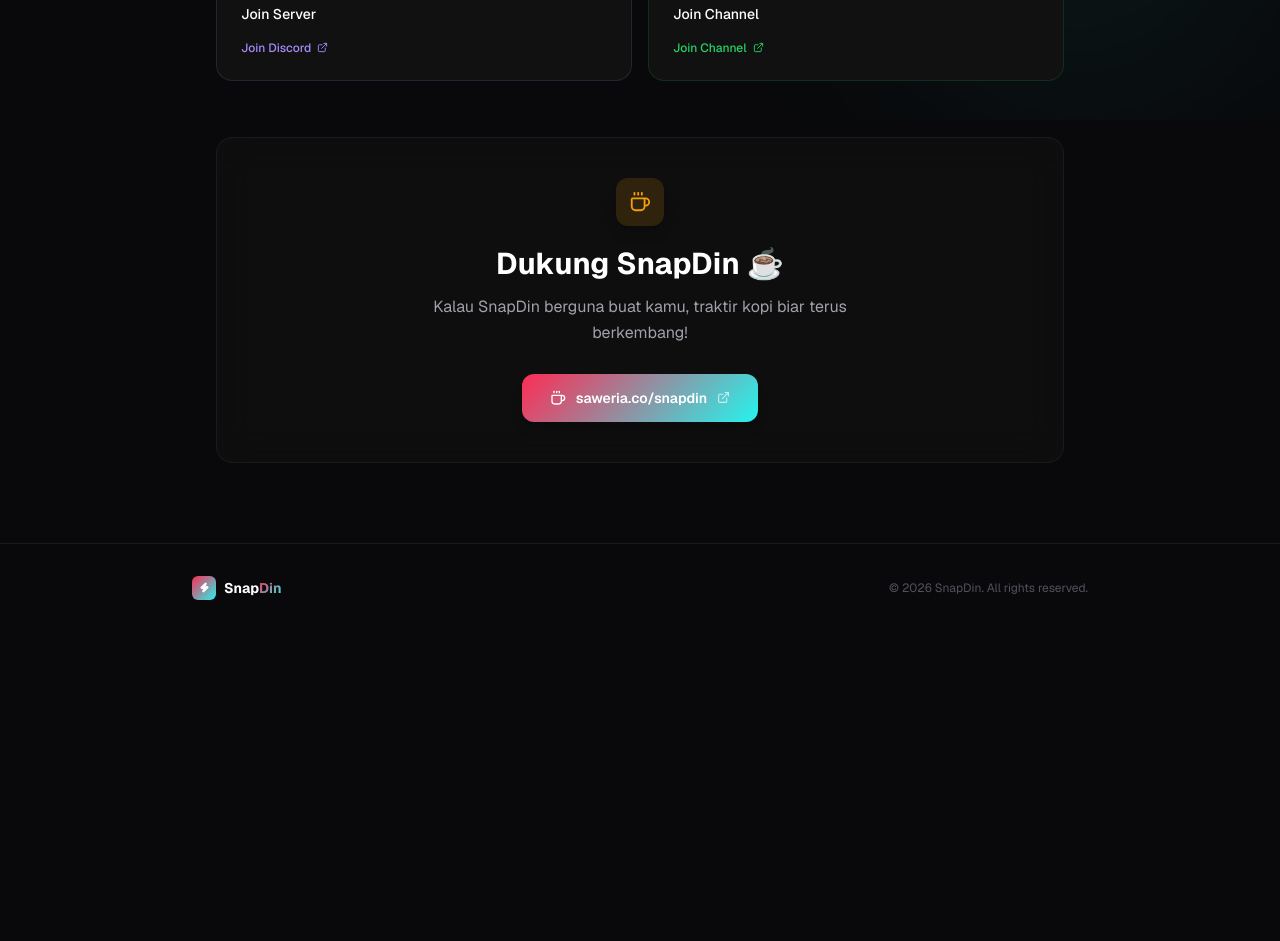
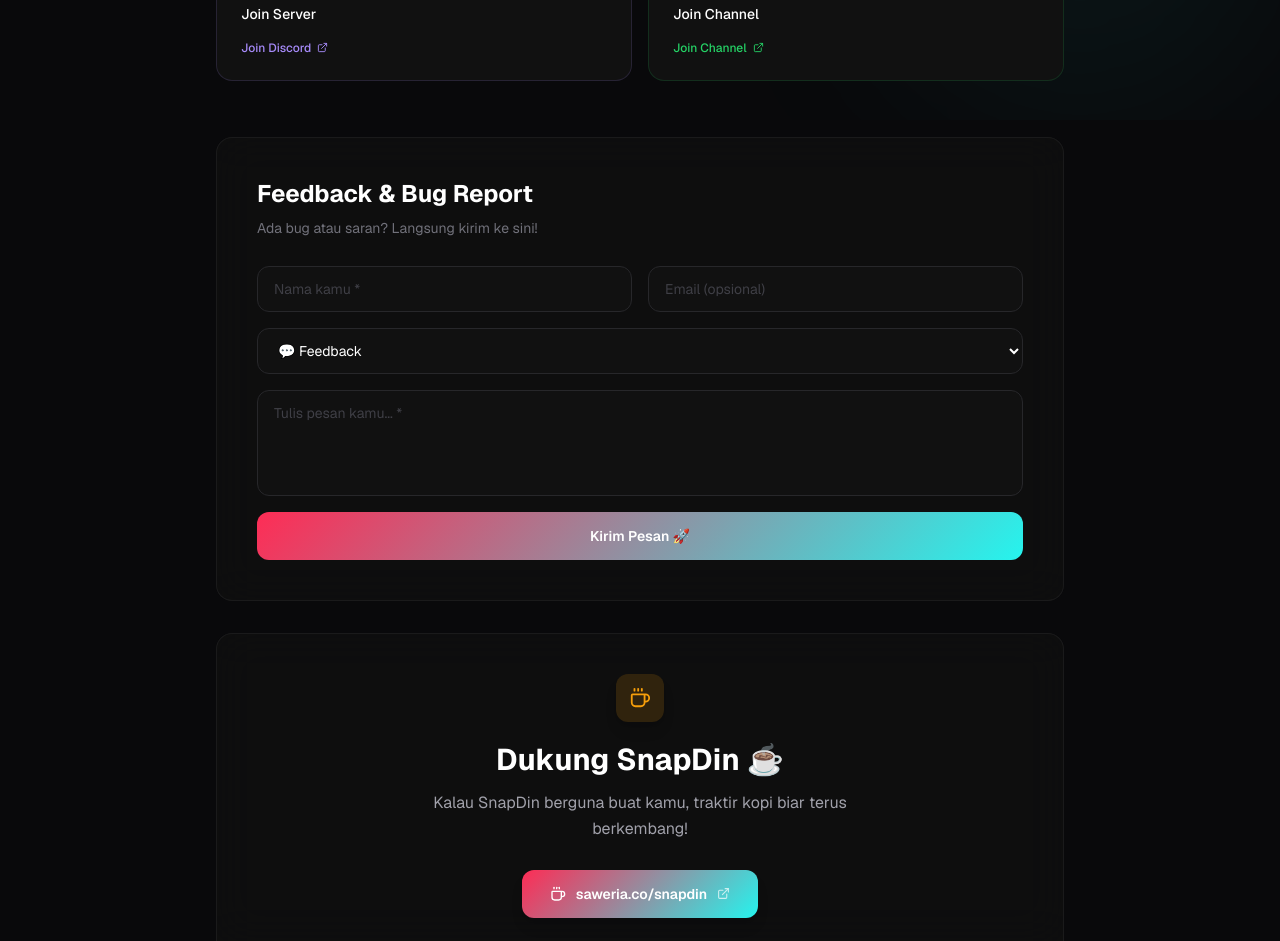
Before and after one commit to adinnur890/snaptik-din, a Next.js app: page /contact in a window 1280 px wide. Shown: the part 680-1621 px from the top of the page. Before the commit the page ends 1312 px from the top, so only its background shows below. Built offline with nearby package versions, Linux system fonts and the light colour scheme.

Commit message:
feat: add feedback & bug report form with Discord webhook

```diff
--- /dev/null
+++ b/src/app/api/feedback/route.js
@@ -0,0 +1,41 @@
+import { NextResponse } from 'next/server';
+
+export async function POST(request) {
+  try {
+    const { name, email, type, message } = await request.json();
+
+    if (!name || !message) {
+      return NextResponse.json({ error: 'Name and message are required.' }, { status: 400 });
+    }
+
+    const webhookUrl = process.env.DISCORD_WEBHOOK_URL;
+    if (!webhookUrl) {
+      return NextResponse.json({ error: 'Webhook not configured.' }, { status: 500 });
+    }
+
+    const typeEmoji = { feedback: '💬', bug: '🐛', suggestion: '💡', other: '📩' };
+    const emoji = typeEmoji[type] || '📩';
+
+    await fetch(webhookUrl, {
+      method: 'POST',
+      headers: { 'Content-Type': 'application/json' },
+      body: JSON.stringify({
+        embeds: [{
+          title: `${emoji} ${type?.toUpperCase() || 'MESSAGE'} dari SnapDin`,
+          color: type === 'bug' ? 0xFE2C55 : type === 'suggestion' ? 0xa78bfa : 0x25F4EE,
+          fields: [
+            { name: '👤 Nama', value: name, inline: true },
+            { name: '📧 Email', value: email || 'Tidak diisi', inline: true },
+            { name: '💬 Pesan', value: message },
+          ],
+          timestamp: new Date().toISOString(),
+          footer: { text: 'SnapDin Feedback System' },
+        }],
+      }),
+    });
+
+    return NextResponse.json({ success: true });
+  } catch (err) {
+    return NextResponse.json({ error: err.message }, { status: 500 });
+  }
+}
--- a/src/app/contact/page.js
+++ b/src/app/contact/page.js
@@ -1,7 +1,8 @@
 "use client";
 
+import { useState } from "react";
 import { motion } from "framer-motion";
-import { ArrowLeft, Mail, MessageCircle, Send, ExternalLink, Zap, Coffee } from "lucide-react";
+import { ArrowLeft, Mail, MessageCircle, Send, ExternalLink, Zap, Coffee, AlertCircle, CheckCircle } from "lucide-react";
 import Link from "next/link";
 
 const fadeUp = (delay = 0) => ({
@@ -59,6 +60,103 @@
     disabled: false,
   },
 ];
+
+function FeedbackForm() {
+  const [form, setForm] = useState({ name: '', email: '', type: 'feedback', message: '' });
+  const [status, setStatus] = useState(null);
+
+  const handleSubmit = async (e) => {
+    e.preventDefault();
+    setStatus('loading');
+    try {
+      const res = await fetch('/api/feedback', {
+        method: 'POST',
+        headers: { 'Content-Type': 'application/json' },
+        body: JSON.stringify(form),
+      });
+      if (!res.ok) throw new Error();
+      setStatus('success');
+      setForm({ name: '', email: '', type: 'feedback', message: '' });
+    } catch {
+      setStatus('error');
+    }
+  };
+
+  const inputClass = "w-full bg-[#111111] border border-[#27272A] rounded-xl px-4 py-3 text-sm text-white placeholder-[#3F3F46] focus:outline-none focus:border-[#FE2C55] transition-colors";
+
+  return (
+    <motion.div
+      initial={{ opacity: 0, y: 20 }}
+      whileInView={{ opacity: 1, y: 0 }}
+      viewport={{ once: true }}
+      transition={{ duration: 0.5 }}
+      className="glass rounded-2xl p-8 sm:p-10 mb-8"
+    >
+      <h2 className="text-2xl font-bold text-white mb-2">Feedback & Bug Report</h2>
+      <p className="text-[#71717A] text-sm mb-7">Ada bug atau saran? Langsung kirim ke sini!</p>
+
+      {status === 'success' ? (
+        <div className="flex flex-col items-center gap-3 py-8">
+          <CheckCircle size={40} className="text-[#25F4EE]" />
+          <p className="text-white font-medium">Terima kasih! Pesan kamu sudah terkirim 🙏</p>
+          <button onClick={() => setStatus(null)} className="text-xs text-[#71717A] hover:text-white transition-colors">Kirim lagi</button>
+        </div>
+      ) : (
+        <form onSubmit={handleSubmit} className="flex flex-col gap-4">
+          <div className="grid grid-cols-1 sm:grid-cols-2 gap-4">
+            <input
+              type="text"
+              placeholder="Nama kamu *"
+              value={form.name}
+              onChange={(e) => setForm({ ...form, name: e.target.value })}
+              required
+              className={inputClass}
+            />
+            <input
+              type="email"
+              placeholder="Email (opsional)"
+              value={form.email}
+              onChange={(e) => setForm({ ...form, email: e.target.value })}
+              className={inputClass}
+            />
+          </div>
+          <select
+            value={form.type}
+            onChange={(e) => setForm({ ...form, type: e.target.value })}
+            className={inputClass}
+          >
+            <option value="feedback">💬 Feedback</option>
+            <option value="bug">🐛 Bug Report</option>
+            <option value="suggestion">💡 Saran Fitur</option>
+            <option value="other">📩 Lainnya</option>
+          </select>
+          <textarea
+            placeholder="Tulis pesan kamu... *"
+            value={form.message}
+            onChange={(e) => setForm({ ...form, message: e.target.value })}
+            required
+            rows={4}
+            className={inputClass + " resize-none"}
+          />
+          {status === 'error' && (
+            <p className="flex items-center gap-2 text-sm text-red-400">
+              <AlertCircle size={14} /> Gagal kirim. Coba lagi.
+            </p>
+          )}
+          <motion.button
+            type="submit"
+            disabled={status === 'loading'}
+            whileHover={{ scale: 1.01 }}
+            whileTap={{ scale: 0.99 }}
+            className="btn-gradient py-3.5 rounded-xl text-sm font-semibold text-white disabled:opacity-50"
+          >
+            {status === 'loading' ? 'Mengirim...' : 'Kirim Pesan 🚀'}
+          </motion.button>
+        </form>
+      )}
+    </motion.div>
+  );
+}
 
 function ContactCard({ card, index }) {
   return (
@@ -166,6 +264,9 @@
           ))}
         </div>
 
+        {/* Feedback Form */}
+        <FeedbackForm />
+
         {/* Saweria CTA */}
         <motion.div
           initial={{ opacity: 0, y: 20 }}
```
